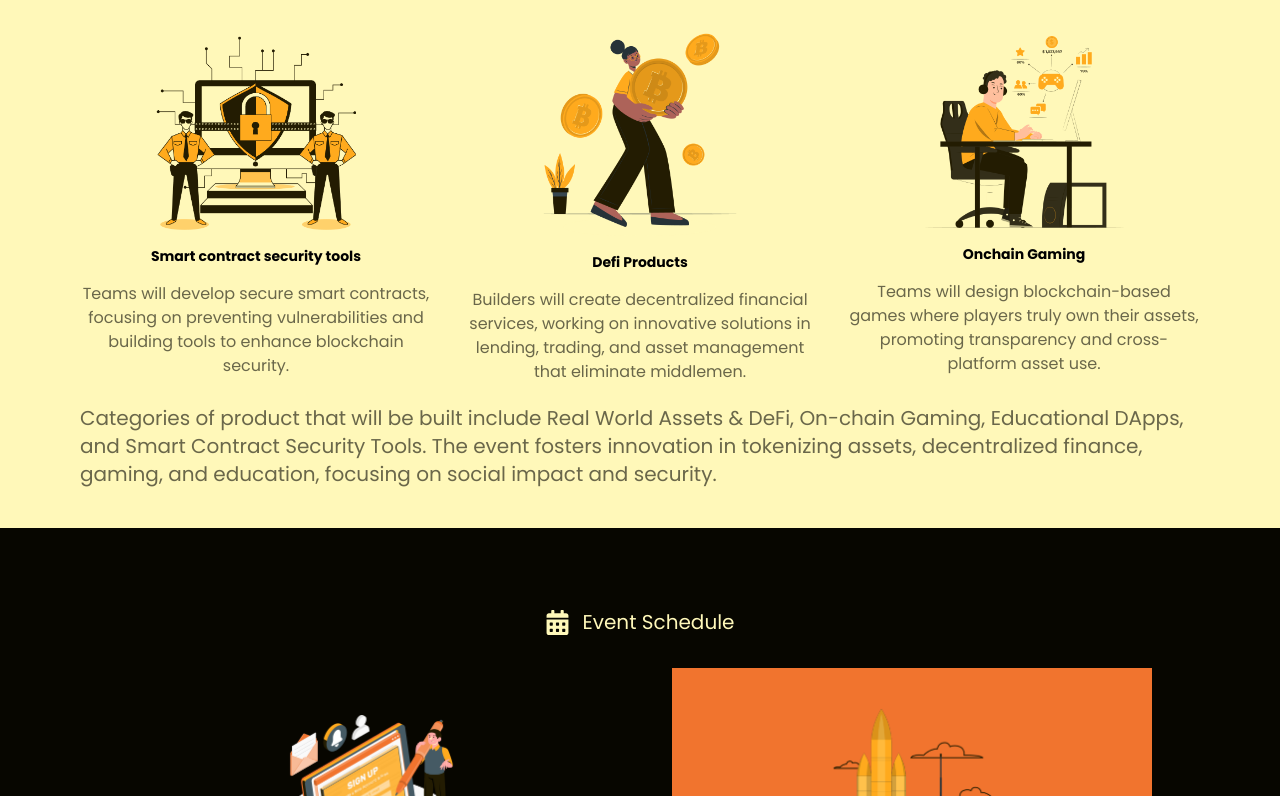
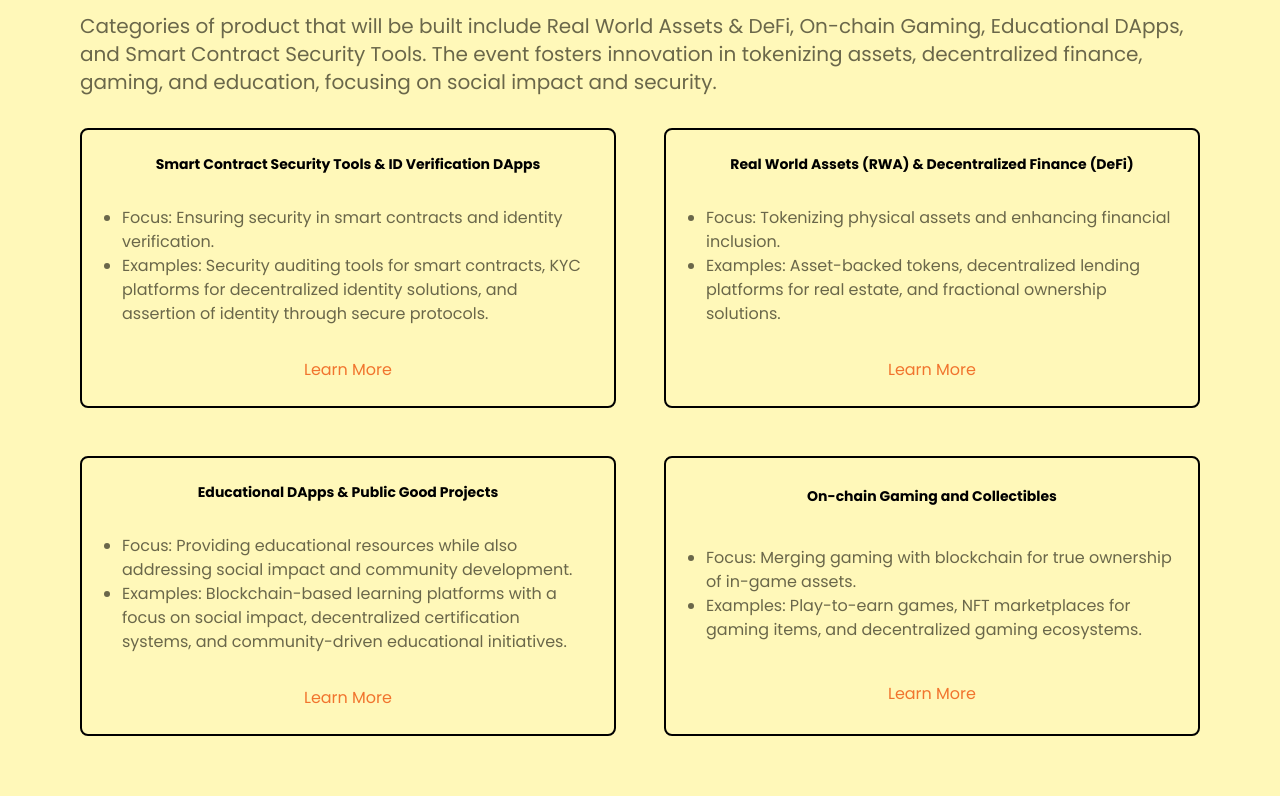
Before and after one commit to Let-s-build-DAO/web3phc, a React (Vite) app: page /hackathon in a window 1280 px wide. Shown: the part 1024-1820 px from the top of the page. Built offline with nearby package versions, Linux system fonts and the light colour scheme.

Commit message:
refactor: reorganized code to match latest update in UI

```diff
--- a/src/components/FooterNav.jsx
+++ b/src/components/FooterNav.jsx
@@ -6,9 +6,9 @@ const FooterNav = () => {
       <div className="flex flex-col px-4 mb-12 lg:flex-row lg:px-16">
         <div className="text-[#FFF8B9] flex flex-col gap-3 mb-10 lg:w-1/2">
           <Link to={"/"}>Home</Link>
-          <Link to={"/"}>Pitch Deck</Link>
-          <Link to={"/"}>About Us</Link>
-          <Link to={"/"}>Lets Build Dao</Link>
+          <Link to={"https://drive.google.com/file/d/13Ij0EO-pl-d4gdJAW14oRLf5iGVvoylh/view?usp=drivesdk"}>Pitch Deck</Link>
+          <Link to={"http://letsbuilddao.org/"}>About Us</Link>
+          <Link to={"http://letsbuilddao.org/"}>Lets Build Dao</Link>
         </div>
         <div className="lg:w-1/2  lg:flex lg:flex-col lg:items-end">
           <p className="text-[#FFF8B9] mb-4 lg:text-2xl ">Subscribe to our news letter</p>
--- a/src/index.css
+++ b/src/index.css
@@ -73,3 +73,24 @@ h1, h2{
 input::placeholder{
   color: #07060099;
 }
+
+.floating {
+  animation-name: floating;
+  animation-duration: 3s;
+  animation-iteration-count: infinite;
+  animation-timing-function: ease-in-out;
+  margin-top: 5px;
+  margin: 0 auto;
+}
+
+@keyframes floating {
+  0% {
+    transform: translate(0, 0px);
+  }
+  50% {
+    transform: translate(0, 30px);
+  }
+  100% {
+    transform: translate(0, -0px);
+  }
+}
--- a/src/pages/Hackathon.jsx
+++ b/src/pages/Hackathon.jsx
@@ -10,7 +10,7 @@ const Hackathon = () => {
           <Link to={"/"} className="font-medium">
             Home
           </Link>
-          <Link to={"/hackathon"} className="font-medium">
+          <Link to={"/#contact"} className="font-medium">
             Contact Us
           </Link>
         </div>
@@ -33,19 +33,17 @@ const Hackathon = () => {
             </div>
 
 
-            <p className="text-sm text-[#07060099] mt-4 font-semibold text-center">
-              50 spots left
-            </p>
+
             <div className="flex gap-12 mt-4">
               <Link
                 className="btn font-bold flex items-center gap-2 btn-shadow mt-4 lg:justify-center"
-                to={"/"}
+                to={"http://www.ticketsbyallin.com/Web3ph"}
               >
                 Register Now <FaLongArrowAltRight />
               </Link>
               <Link
                 className=" font-bold text-[#F1742E] flex items-center mt-4 lg:justify-center"
-                to={"/"}
+                to={"http://www.ticketsbyallin.com/Web3ph"}
               >
                 Learn More
               </Link>
@@ -72,66 +70,73 @@ const Hackathon = () => {
           </p>
         </div>
       </section>
-      <section className="lg:p-20 lg:pb-10 p-4">
+      <section className="lg:p-20 lg:pb-20 p-4 py-14">
         <h3 className="text-[#6A674A] lg:text-4xl text-2xl mb-4 text-center">
           Categories
         </h3>
-        <p className="text-sm lg:text-xl text-[#6A674A] lg:hidden">
+        <p className="text-sm lg:text-xl text-[#6A674A]">
           Categories of product that will be built include Real World Assets &
           DeFi, On-chain Gaming, Educational DApps, and Smart Contract Security
           Tools. The event fosters innovation in tokenizing assets,
           decentralized finance, gaming, and education, focusing on social
           impact and security.
         </p>
-        <div className="mt-8 grid grid-cols-1 gap-4 lg:grid-cols-3 lg:gap-8">
-          <div className="flex flex-col gap-4 justify-center items-center">
-            <img
-              src="/images/category1.png"
-              alt=""
-              srcset=""
-              className="w-[200px]"
-            />
-            <h3 className="text-sm font-bold">Smart contract security tools</h3>
-            <p className="text-center text-[#6A674A]">
-              Teams will develop secure smart contracts, focusing on preventing
-              vulnerabilities and building tools to enhance blockchain security.
-            </p>
+        <div className="mt-8 grid grid-cols-1 gap-12 lg:grid-cols-2">
+          <div className="flex flex-col gap-8 justify-around items-center border-2  border-black p-6 rounded-lg">
+
+            <h3 className="text-sm font-bold text-center ">Smart Contract Security Tools & ID Verification DApps</h3>
+            <ul className=" text-[#6A674A] list-disc pl-4 ">
+              <li>
+              Focus: Ensuring security in smart contracts and identity verification.
+              </li>
+              <li>
+              Examples: Security auditing tools for smart contracts, KYC platforms for decentralized identity solutions, and assertion of identity through secure protocols.
+              </li>
+            </ul>
+            <Link to={"http://www.ticketsbyallin.com/Web3ph"} className="text-[#F1742E]">Learn More</Link>
           </div>
-          <div className="flex flex-col gap-4 justify-center items-center">
-            <img
-              src="/images/category2.png"
-              alt=""
-              srcset=""
-              className="w-[200px]"
-            />
-            <h3 className="text-sm font-bold">Defi Products</h3>
-            <p className="text-center text-[#6A674A]">
-              Builders will create decentralized financial services, working on
-              innovative solutions in lending, trading, and asset management
-              that eliminate middlemen.
-            </p>
+          <div className="flex flex-col gap-8 justify-around items-center border-2  border-black p-6 rounded-lg">
+
+            <h3 className="text-sm font-bold text-center ">Real World Assets (RWA) & Decentralized Finance (DeFi)</h3>
+            <ul className=" text-[#6A674A] list-disc pl-4 ">
+              <li>
+              Focus: Tokenizing physical assets and enhancing financial inclusion.
+              </li>
+              <li>
+              Examples: Asset-backed tokens, decentralized lending platforms for real estate, and fractional ownership solutions.
+              </li>
+            </ul>
+            <Link to={"http://www.ticketsbyallin.com/Web3ph"} className="text-[#F1742E]">Learn More</Link>
           </div>
-          <div className="flex flex-col gap-4 justify-center items-center">
-            <img
-              src="/images/category3.png"
-              alt=""
-              srcset=""
-              className="w-[200px]"
-            />
-            <h3 className="text-sm font-bold">Onchain Gaming</h3>
-            <p className="text-center text-[#6A674A]">
-              Teams will design blockchain-based games where players truly own
-              their assets, promoting transparency and cross-platform asset use.
-            </p>
+          <div className="flex flex-col gap-8 justify-around items-center border-2  border-black p-6 rounded-lg">
+
+            <h3 className="text-sm font-bold text-center ">Educational DApps & Public Good Projects</h3>
+            <ul className=" text-[#6A674A] list-disc pl-4 ">
+              <li>
+              Focus:  Providing educational resources while also addressing social impact and community development.
+              </li>
+              <li>
+              Examples: Blockchain-based learning platforms with a focus on social impact, decentralized certification systems, and community-driven educational initiatives.
+              </li>
+            </ul>
+            <Link to={"http://www.ticketsbyallin.com/Web3ph"} className="text-[#F1742E]">Learn More</Link>
           </div>
+          <div className="flex flex-col gap-8 justify-around items-center border-2  border-black p-6 rounded-lg">
+
+            <h3 className="text-sm font-bold text-center ">On-chain Gaming and Collectibles</h3>
+            <ul className=" text-[#6A674A] list-disc pl-4 ">
+              <li>
+              Focus:  Merging gaming with blockchain for true ownership of in-game assets.
+              </li>
+              <li>
+              Examples: Play-to-earn games, NFT marketplaces for gaming items, and decentralized gaming ecosystems.
+              </li>
+            </ul>
+            <Link to={"http://www.ticketsbyallin.com/Web3ph"} className="text-[#F1742E]">Learn More</Link>
+          </div>
+
         </div>
-        <p className="text-sm lg:text-xl text-[#6A674A] hidden lg:block mt-5">
-          Categories of product that will be built include Real World Assets &
-          DeFi, On-chain Gaming, Educational DApps, and Smart Contract Security
-          Tools. The event fosters innovation in tokenizing assets,
-          decentralized finance, gaming, and education, focusing on social
-          impact and security.
-        </p>
+
       </section>
       <section className="bg-[#070600] px-5 py-10 lg:px-32 lg:py-20">
         <div className="text-[#FFF8B9] flex items-center justify-center gap-3">
@@ -154,7 +159,7 @@ const Hackathon = () => {
               Mon, 25th Nov and ends on Mon, 2nd of December, 2024.
             </p>
             <div className="flex gap-3 text-[#F1742E] items-center">
-              <Link to={"/register"}>Register now</Link>
+              <Link to={"http://www.ticketsbyallin.com/Web3ph"}>Register now</Link>
               <FaLongArrowAltRight />
             </div>
           </div>
@@ -211,7 +216,7 @@ const Hackathon = () => {
             <img
               src="/images/award.png"
               alt=""
-              className="w-[160px] lg:w-[350px]"
+              className="w-[160px] lg:w-[350px] floating"
             />
           </div>
           <div className="lg:w-[70%]">
@@ -229,7 +234,7 @@ const Hackathon = () => {
               Web3 space, dont miss it!
             </p>
             <div className="flex gap-3 text-[#F1742E] items-center justify-center mt-4 lg:justify-start ">
-              <Link to={"/register"}>Learn More</Link>
+              <Link to={"http://www.ticketsbyallin.com/Web3ph"}>Learn More</Link>
               <FaLongArrowAltRight />
             </div>
           </div>
```
Also changed, not shown: src/pages/Home.jsx (+23 -9 lines).
